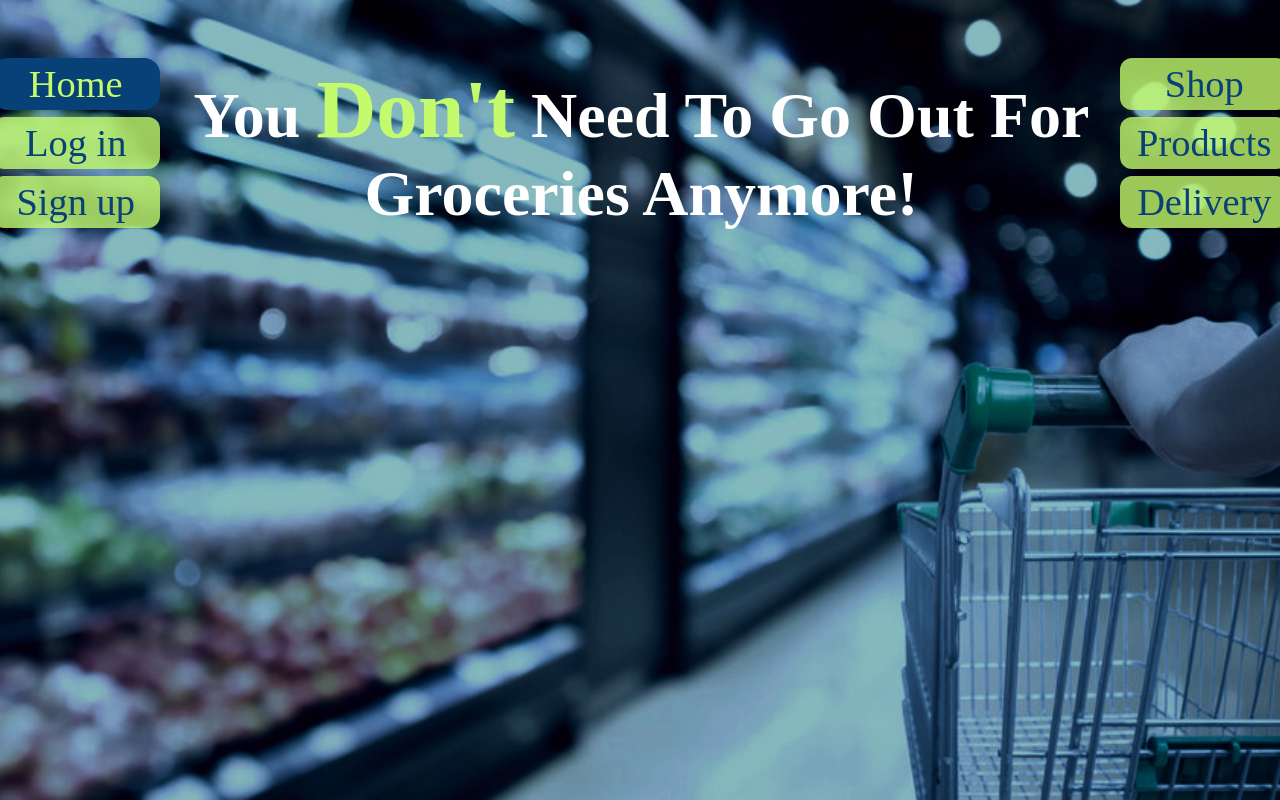
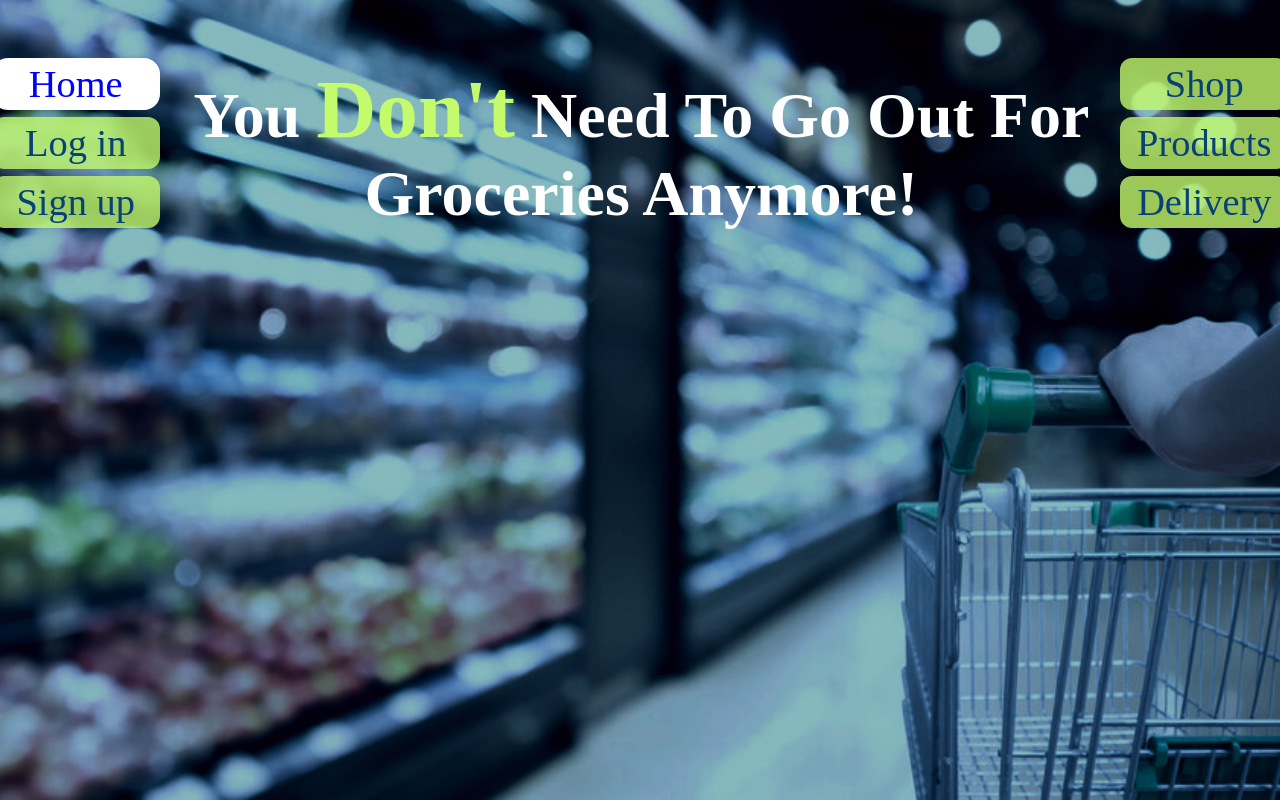
Before and after one commit to Hamedjodeir/Sharp-Market, a plain HTML site: page index.html in a window 1280 px wide. In both pictures the pointer is over the link "Home". Drawn offline with Linux system fonts and the light colour scheme.

Commit message:
i changed the color of the left navbar

```diff
--- a/css/styles.css
+++ b/css/styles.css
@@ -41,8 +41,8 @@ a {
 
 .navbar-left a:hover {
   transition: 0.5s;
-  background-color: #084177;
-  color: #c4fb6d;
+  background-color: white;
+  color: blue;
   border-radius: 16px;
 }
 
```
